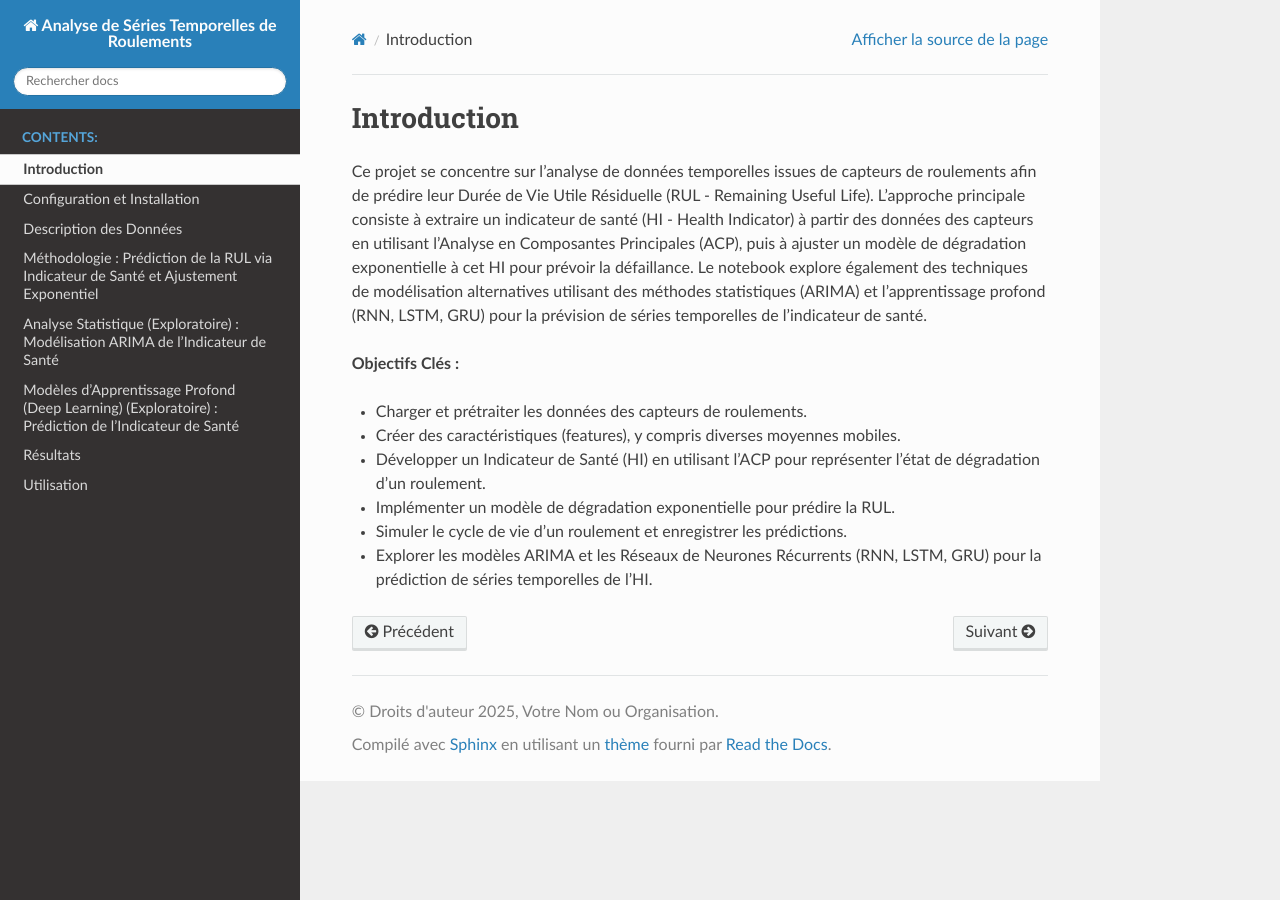
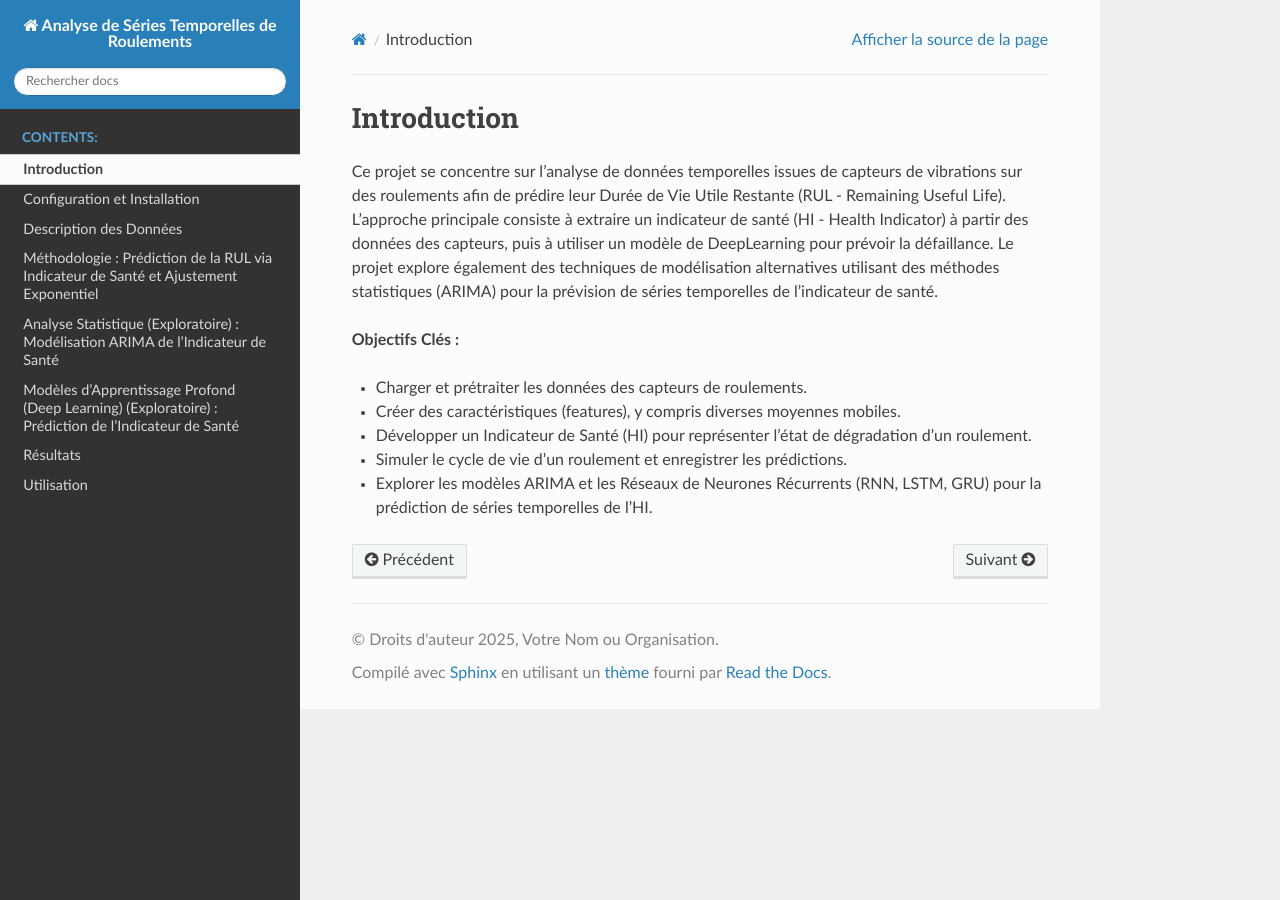
Before and after one commit to Kalfa12/RUL_bearing_time_series, a Sphinx documentation site: the page built from docs/introduction.rst, in a window 1280 px wide. Built offline with Sphinx 7.4.7 and the Read the Docs theme 3.1.0, drawn with Linux system fonts in a browser that asks for light colours; pages that are not in the unit, such as notebooks, are missing from menus.

Commit message:
Update introduction.rst

```diff
--- a/docs/introduction.rst
+++ b/docs/introduction.rst
@@ -3,13 +3,12 @@
 Introduction
 ============
 
-Ce projet se concentre sur l'analyse de données temporelles issues de capteurs de roulements afin de prédire leur Durée de Vie Utile Résiduelle (RUL - Remaining Useful Life). L'approche principale consiste à extraire un indicateur de santé (HI - Health Indicator) à partir des données des capteurs en utilisant l'Analyse en Composantes Principales (ACP), puis à ajuster un modèle de dégradation exponentielle à cet HI pour prévoir la défaillance. Le notebook explore également des techniques de modélisation alternatives utilisant des méthodes statistiques (ARIMA) et l'apprentissage profond (RNN, LSTM, GRU) pour la prévision de séries temporelles de l'indicateur de santé.
+Ce projet se concentre sur l'analyse de données temporelles issues de capteurs de vibrations sur des roulements afin de prédire leur Durée de Vie Utile Restante (RUL - Remaining Useful Life). L'approche principale consiste à extraire un indicateur de santé (HI - Health Indicator) à partir des données des capteurs, puis à utiliser un modèle de DeepLearning pour prévoir la défaillance. Le projet explore également des techniques de modélisation alternatives utilisant des méthodes statistiques (ARIMA) pour la prévision de séries temporelles de l'indicateur de santé.
 
 **Objectifs Clés :**
 
 * Charger et prétraiter les données des capteurs de roulements.
 * Créer des caractéristiques (features), y compris diverses moyennes mobiles.
-* Développer un Indicateur de Santé (HI) en utilisant l'ACP pour représenter l'état de dégradation d'un roulement.
-* Implémenter un modèle de dégradation exponentielle pour prédire la RUL.
+* Développer un Indicateur de Santé (HI) pour représenter l'état de dégradation d'un roulement.
 * Simuler le cycle de vie d'un roulement et enregistrer les prédictions.
 * Explorer les modèles ARIMA et les Réseaux de Neurones Récurrents (RNN, LSTM, GRU) pour la prédiction de séries temporelles de l'HI.
```
